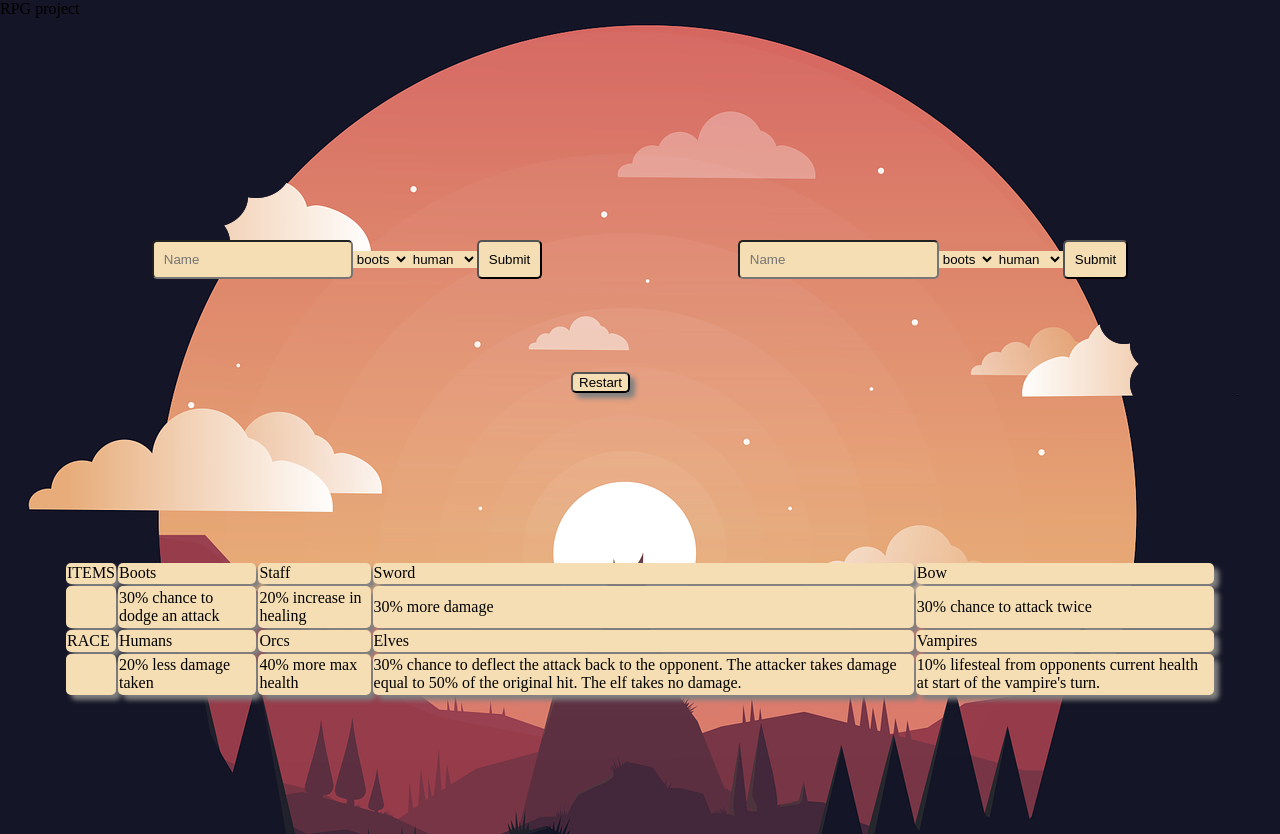
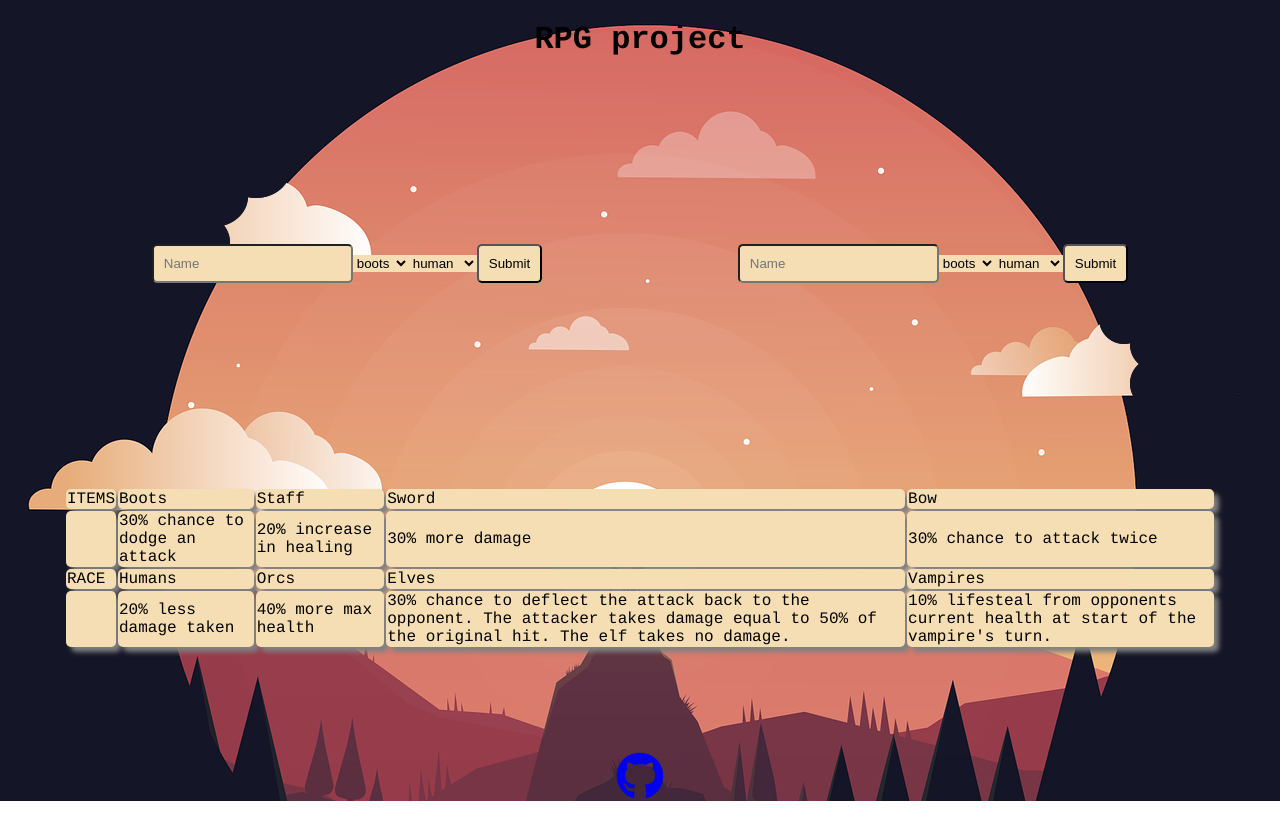
Before and after one commit to alexg-rgb/js-rpg, a plain HTML site: page index.html in a window 1280 px wide. After the commit the page ends 801 px from the top, so only its background shows below. Drawn offline with Linux system fonts and the light colour scheme.

Commit message:
Last commit

```diff
--- a/index.html
+++ b/index.html
@@ -8,7 +8,7 @@
     <title>Battlefront</title>
 </head>
 <body>
-    <header>RPG project</header>
+    <header><h1>RPG project</h1></header>
     <main>
         <section id="vsScreen">
             <article id="playerOne">
@@ -147,8 +147,11 @@
             </article>
         </section>
     </main>
-    <footer></footer>
+    <footer>
+        <a href="https://github.com/alexg-rgb/js-rpg"><i class="fab fa-github fa-3x"></i></i></a>
+    </footer>
     <script src="script.js"></script>
     <script src="gamelogic.js"></script>
+    <script src="https://kit.fontawesome.com/55da1df4eb.js" crossorigin="anonymous"></script>
 </body>
 </html>
--- a/script.js
+++ b/script.js
@@ -121,6 +121,8 @@ document.getElementById("orcDisplayTwo").style.display = "none";
 document.getElementById("elveDisplayTwo").style.display = "none";
 document.getElementById("vampireDisplayTwo").style.display = "none";
 
+document.getElementById("restartButton").style.display = "none";
+
 document.getElementById("runTwo").addEventListener("click", () => {
 
     racePlayerTwo = document.getElementById("racePlayerTwo").value;
@@ -140,6 +142,7 @@ document.getElementById("runTwo").addEventListener("click", () => {
     document.getElementById("healthPlayerTwo").style.display = "flex";
     document.getElementById("displayPlayerTwo").style.display = "flex";
     document.getElementById("itemPTwoOutput").style.display = "flex";
+    document.getElementById("restartButton").style.display = "flex";
 
     playerTwoFunc = new Person(racePlayerTwo, itemsPlayerTwo, namePlayerTwo);
     document.getElementById("healthPlayerTwo").setAttribute("value", playerTwoFunc.currenthealth);
--- a/style.css
+++ b/style.css
@@ -5,6 +5,7 @@ html, body {
 }
 
 body {
+    font-family: Courier, monospace;
     display: grid;
     grid-template-rows: auto 1fr auto;
     gap: 20px;
@@ -27,7 +28,15 @@ section {
      width: 90%;
      margin: auto;
  }
+header {
+    display: flex;
+    justify-content: center;
+}
 
+footer {
+    display: flex;
+    justify-content: center;
+}
 #playerOne {
     display: grid;
     grid-template-rows: 10% 10% 10% 15% 10% 10% 10%;
@@ -160,6 +169,7 @@ section {
     background-color: wheat;
 }
 #buttonPlayerOne {
+    font-family: Courier, monospace;
     grid-column: span 2;
     grid-row: 6;
     grid-row: span 2;
@@ -511,8 +521,13 @@ progress::-moz-progress-bar {
          height: 90%;
          width: 90%;
          margin: auto;
-         margin-top: 10%;
+         margin-top: 7%;
      }
+     header {
+         display: flex;
+         justify-content: center;
+     }
+
      #restartt {
          grid-row: 2;
      }
```
Also changed, not shown: images/rpgSketch.png (added), 1 other file.
